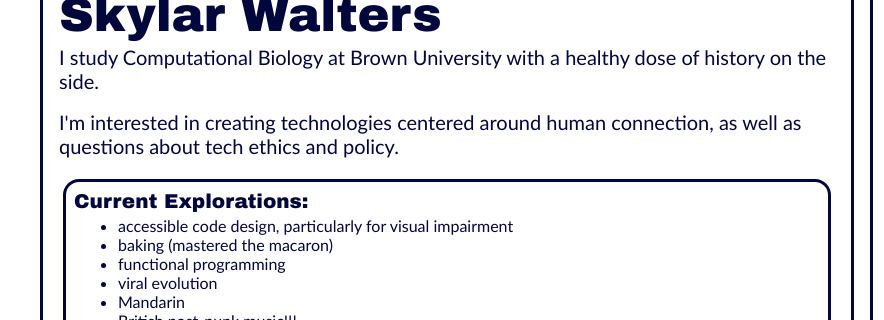
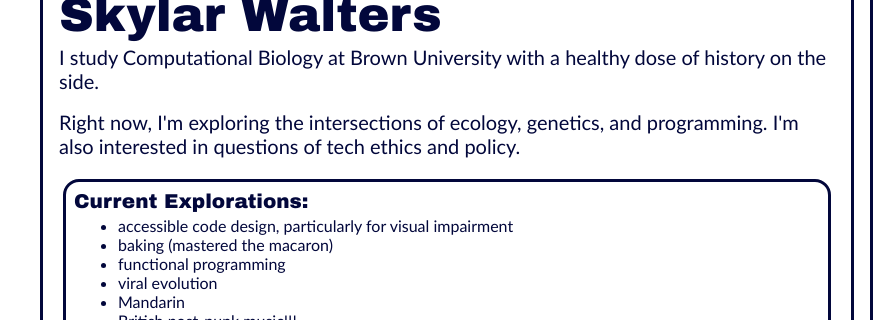
Before and after one commit to skylarwalters/skylar-walters, a plain HTML site: page index.html in a window 1280 px wide. Shown: the part 104-424 px from the top of the page, 0-884 px from the left. Drawn offline with Linux system fonts and the light colour scheme.

Commit message:
Update index.html

```diff
--- a/index.html
+++ b/index.html
@@ -56,8 +56,9 @@
                 </p>
                 <br>
                 <p>
-                    I'm interested in creating technologies centered around human
-                    connection, as well as questions about tech ethics and policy.
+                    Right now, I'm exploring the intersections of
+                    ecology, genetics, and programming. I'm also interested
+                    in questions of tech ethics and policy.
                 </p>
                 <br>
 
```
